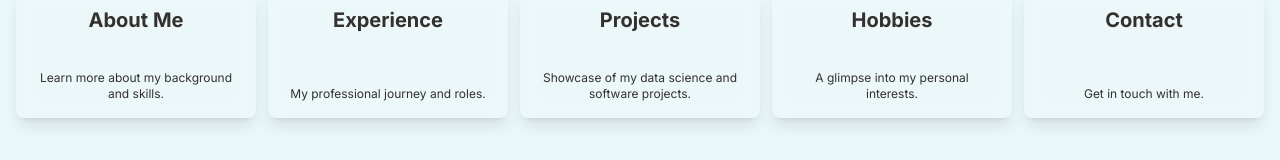
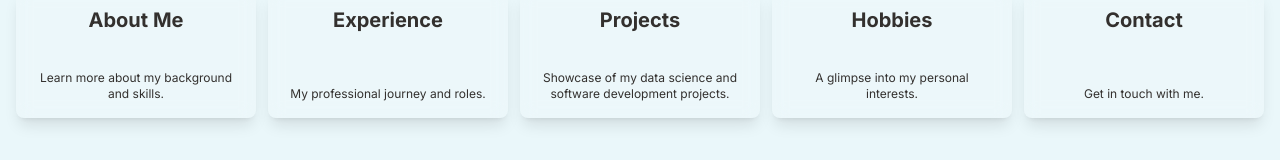
Before and after one commit to David-Langat/Personal-Website, a Next.js app: page / in a window 1280 px wide. Shown: the part 530-690 px from the top of the page. Built offline with nearby package versions, Linux system fonts and the light colour scheme.

Commit message:
Minor edits

```diff
--- a/src/app/page.tsx
+++ b/src/app/page.tsx
@@ -6,7 +6,7 @@ import NavigationCard from './components/NavigationCard';
 const navItems = [
   { href: '/about', title: 'About Me', description: 'Learn more about my background and skills.' },
   { href: '/experience', title: 'Experience', description: 'My professional journey and roles.' },
-  { href: '/projects', title: 'Projects', description: 'Showcase of my data science and software projects.' },
+  { href: '/projects', title: 'Projects', description: 'Showcase of my data science and software development projects.' },
   { href: '/hobbies', title: 'Hobbies', description: 'A glimpse into my personal interests.' },
   { href: '/contact', title: 'Contact', description: 'Get in touch with me.' },
 ];
```
